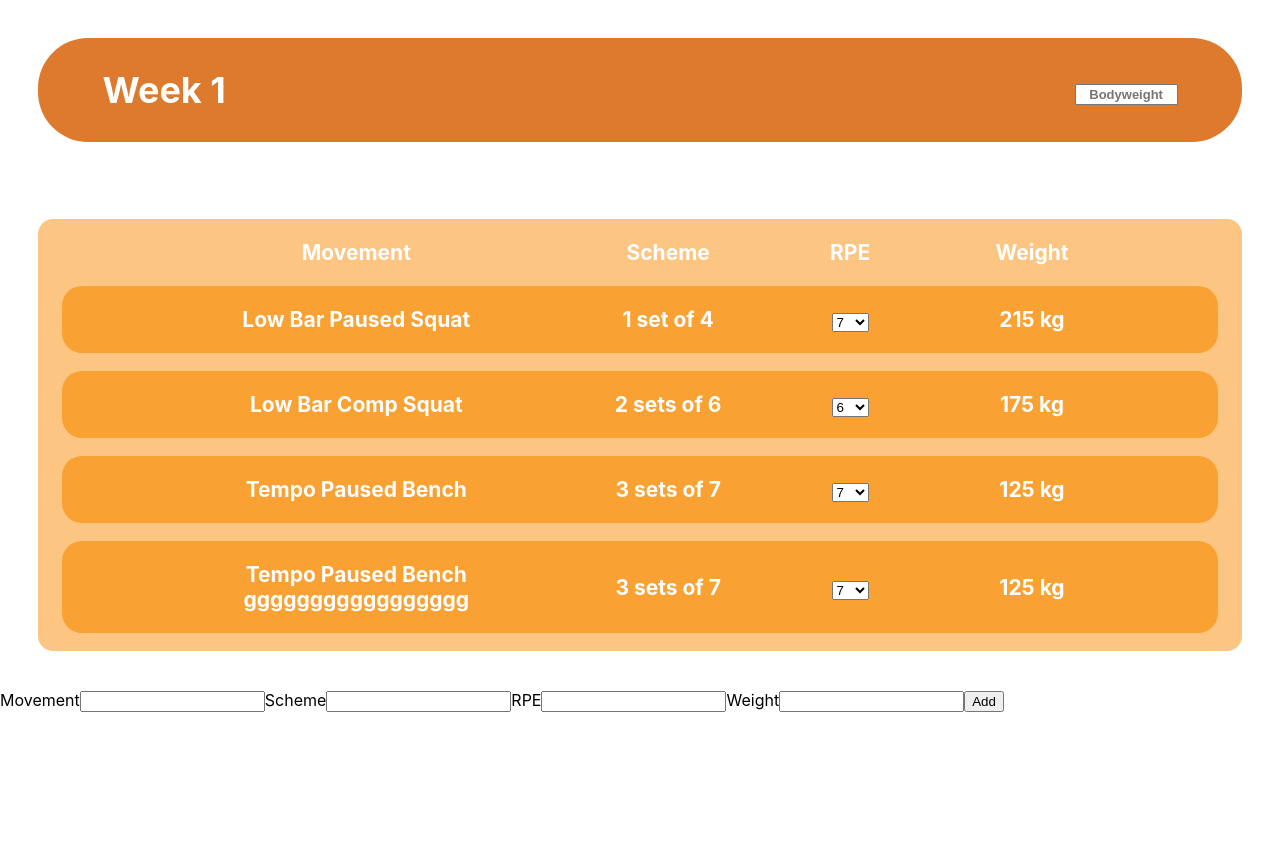
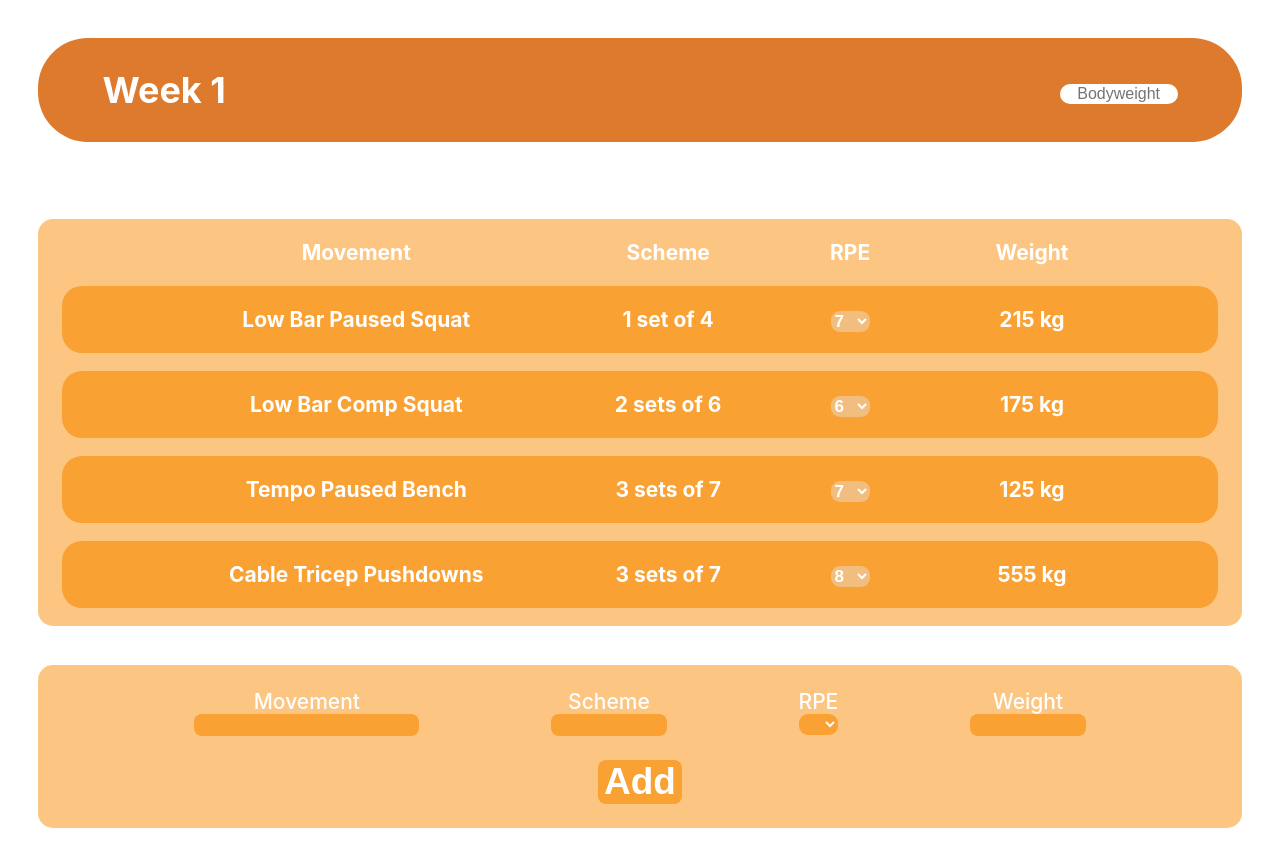
Before and after one commit to 2bato/coachingplatform, a React (Create React App) app: page / in a window 1280 px wide. Before the commit the page ends 800 px from the top, so only its background shows below. Built offline with nearby package versions, Linux system fonts and the light colour scheme.

Commit message:
Added key and day properties to exercises

```diff
--- a/src/App.css
+++ b/src/App.css
@@ -3,4 +3,5 @@
   flex-direction: column;
   justify-content: center;
   text-align: center;
+  background-color: white;
 }
--- a/src/App.js
+++ b/src/App.js
@@ -7,28 +7,36 @@ import { useState } from 'react';
 
 const DUMMYexercises = [
   {
+    id: 1,
     movement: 'Low Bar Paused Squat',
     scheme: '1 set of 4',
     rpe: 7,
     weight: '215 kg',
+    day: 1,
   },
   {
+    id: 2,
     movement: 'Low Bar Comp Squat',
     scheme: '2 sets of 6',
     rpe: 6,
     weight: '175 kg',
+    day: 1,
   },
   {
+    id: 3,
     movement: 'Tempo Paused Bench',
     scheme: '3 sets of 7',
     rpe: 7,
     weight: '125 kg',
+    day: 1,
   },
   {
-    movement: 'Tempo Paused Bench ggggggggggggggggg',
+    id: 4,
+    movement: 'Cable Tricep Pushdowns',
     scheme: '3 sets of 7',
-    rpe: 7,
-    weight: '125 kg',
+    rpe: 8,
+    weight: '555 kg',
+    day: 1,
   },
 ];
 function App() {
--- /dev/null
+++ b/src/components/AddExercise.css
@@ -0,0 +1,13 @@
+.AddExercise {
+  display: flex;
+  flex-direction: column;
+  justify-content: center;
+  align-content: center;
+  text-align: center;
+  font-size: calc(5px + 2vmin);
+  color: white;
+  font-weight: 500;
+  margin: 3%;
+  border-radius: 15px;
+  background-color: rgba(250, 161, 52, 0.616);
+}
--- a/src/components/AddExercise.js
+++ b/src/components/AddExercise.js
@@ -1,4 +1,5 @@
 import NewExcercise from './NewExercise';
+import './AddExercise.css'
 
 export default function AddExercise(props) {
   const saveNewExerciseHandler = (enteredExerciseData) => {
--- a/src/components/BodyweightCell.css
+++ b/src/components/BodyweightCell.css
@@ -1,5 +1,12 @@
-.weightInput {
+.BodyweightCell input {
   text-align: center;
-  font-size: small;
+  font-size: medium;
   font-weight: bold;
+  color: black;
+  border-radius: 15px;
+  border-style: hidden;
 }
+
+.BodyweightCell :placeholder-shown {
+font-weight: 500;
+}
--- a/src/components/BodyweightCell.js
+++ b/src/components/BodyweightCell.js
@@ -7,7 +7,6 @@ export default function BodyweightCell() {
         placeholder="Bodyweight"
         size="10"
         type="text"
-        className="weightInput"
         contentEditable={true}
       />
     </div>
--- a/src/components/Exercise.css
+++ b/src/components/Exercise.css
@@ -32,6 +32,19 @@
   margin-bottom: 1.5%;
 }
 
+.RpeButton select {
+  font-size: calc(5px + 1.5vmin);
+  font-weight: bold;
+  border-radius: 9px;
+  background-color: rgba(235, 208, 175, 0.616);
+color: white;
+border-style: hidden;
+}
+
+.RpeButton option{
+  background-color: white;
+  color: black;
+}
 
 .Movement {
   width: 30%;
--- a/src/components/Exercise.js
+++ b/src/components/Exercise.js
@@ -11,7 +11,7 @@ function RpeDropdown({ rpe }) {
   };
 
   return (
-    <div>
+    <div className='RpeButton'>
       <select value={RPE} onChange={clickHandler}>
         {options.map((option) => (
           <option key={option} value={option}>
@@ -40,8 +40,8 @@ export default function Exercise({ props }) {
             <p>Weight</p>
           </div>
       </div>
-      {props.map((props, index) => (
-        <div key={index} className="Exercise-Item">
+      {props.map((props) => (
+        <div className="Exercise-Item" key={props.id} day={props.day}>
           <div className="Movement">
             <p>{props.movement}</p>
           </div>
--- a/src/components/NewExercise.css
+++ b/src/components/NewExercise.css
@@ -1,3 +1,81 @@
-.NewExercise {
-display: flex;
+.InputFields {
+  display: flex;
+  flex-direction: row;
+  justify-content: space-evenly;
+  margin: 2%;
 }
+.NewExercise-movement {
+  display: flex;
+  flex-direction: column;
+  max-width: 30%;
+}
+
+.NewExercise-scheme {
+  display: flex;
+  flex-direction: column;
+  max-width: 10%;
+}
+
+.NewExercise-rpe {
+  display: flex;
+  flex-direction: column;
+  max-width: 6%;
+}
+
+.NewExercise-weight {
+  display: flex;
+  flex-direction: column;
+  max-width: 10%;
+}
+
+.NewExercise-movement input {
+  border-radius: 8px;
+  background-color: rgb(250, 161, 52);
+  color: white;
+  border-color: white;
+  border-style: hidden;
+  font-size: calc(5px + 1.5vmin);
+}
+
+.NewExercise-scheme input {
+  border-radius: 8px;
+  background-color: rgb(250, 161, 52);
+  color: white;
+  border-color: white;
+  border-style: hidden;
+  font-size: calc(5px + 1.5vmin);
+}
+
+.NewExercise-rpe select {
+  font-size: calc(5px + 1.5vmin);
+  border-radius: 9px;
+  background-color: rgb(250, 161, 52);
+  color: white;
+  border-style: hidden;
+}
+
+.NewExercise-rpe option {
+  background-color: white;
+  color: black;
+}
+
+.NewExercise-weight input {
+  border-radius: 8px;
+  background-color: rgb(250, 161, 52);
+  color: white;
+  border-color: white;
+  border-style: hidden;
+  font-size: calc(5px + 1.5vmin);
+}
+
+.NewExercise-add button {
+  border-radius: 8px;
+  font-size: larger;
+  border-radius: 8px;
+  background-color: rgb(250, 161, 52);
+  color: white;
+  border-style: hidden;
+  font-size: calc(5px + 4vmin);
+  font-weight: 600;
+  margin-bottom: 2%;
+}
--- a/src/components/NewExercise.js
+++ b/src/components/NewExercise.js
@@ -24,6 +24,7 @@ export default function NewExcercise(props) {
     event.preventDefault();
 
     const exerciseData = {
+      id: crypto.randomUUID(),
       movement: enteredMovement,
       scheme: enteredScheme,
       rpe: enteredRPE,
@@ -38,6 +39,7 @@ export default function NewExcercise(props) {
   };
   return (
     <form onSubmit={submitHandler} className="NewExercise">
+      <div className="InputFields">
         <div className="NewExercise-movement">
           <label>Movement</label>
           <input
@@ -56,7 +58,14 @@ export default function NewExcercise(props) {
         </div>
         <div className="NewExercise-rpe">
           <label>RPE</label>
-        <input type="text" value={enteredRPE} onChange={rpeChangeHandler} />
+          <select value={enteredRPE} onChange={rpeChangeHandler}>
+            <option value="" />
+            {Array.from(Array(10), (_, index) => (
+              <option key={index++} value={index++}>
+                {index++}
+              </option>
+            ))}
+          </select>
         </div>
         <div className="NewExercise-weight">
           <label>Weight</label>
@@ -66,6 +75,7 @@ export default function NewExcercise(props) {
             onChange={weightChangeHandler}
           />
         </div>
+      </div>
       <div className="NewExercise-add">
         <button type="submit">Add</button>
       </div>
```
Also changed, not shown: src/components/Header.css (line endings or trailing spaces). Lines whose indentation alone changed are shown as unchanged.
